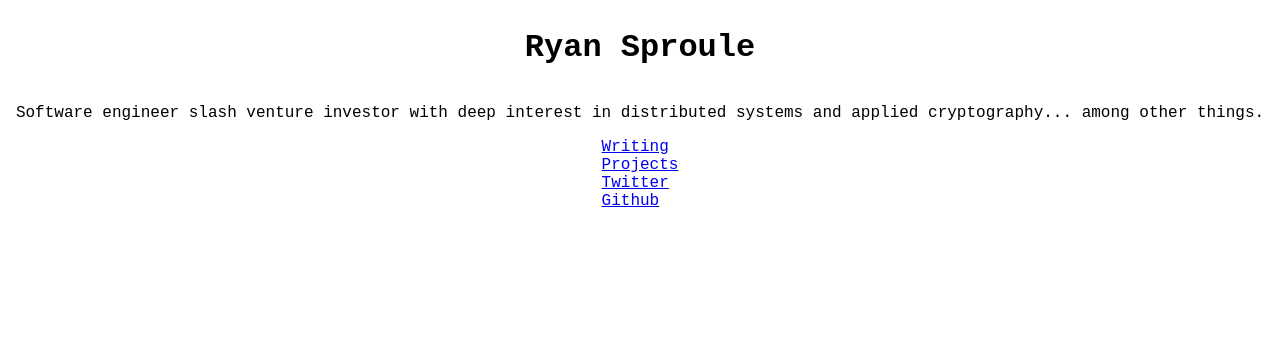
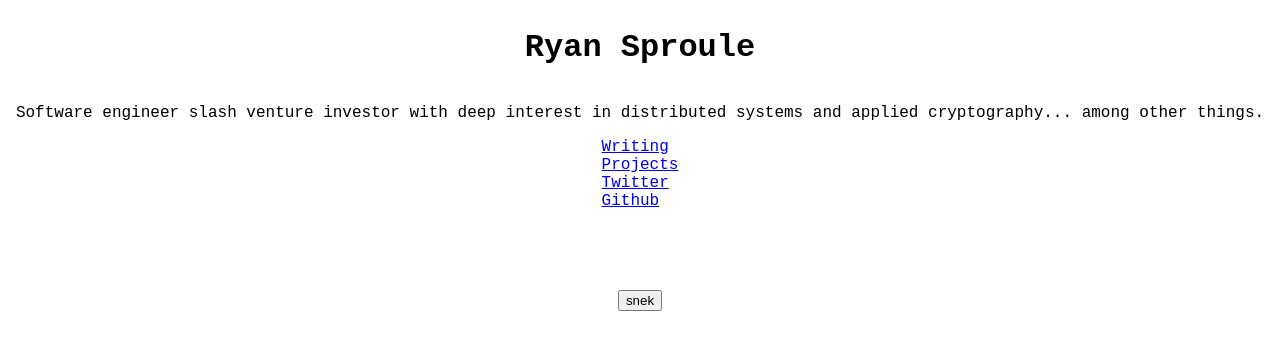
Before and after one commit to rsproule/personal-site, a React (Create React App) app: page / in a window 1280 px wide. Shown: the top 350 px of the page. Built offline with nearby package versions, Linux system fonts and the light colour scheme.

Commit message:
add snek to website

```diff
--- a/package.json
+++ b/package.json
@@ -17,6 +17,7 @@
     "react-dom": "^18.2.0",
     "react-router-dom": "^6.7.0",
     "react-scripts": "4.0.3",
+    "react-simple-snake": "^0.2.2",
     "typescript": "^4.9.4",
     "wagmi": "^0.12.1",
     "web-vitals": "^2.1.4"
--- a/src/pages/Homepage/index.tsx
+++ b/src/pages/Homepage/index.tsx
@@ -1,6 +1,10 @@
+import { useState } from "react";
 import { Link } from "react-router-dom";
+//@ts-ignore
+import Snake from "react-simple-snake";
 
 export const Homepage = () => {
+  const [snake, setSnake] = useState<boolean>(false);
   return (
     <div
       style={{
@@ -43,6 +47,21 @@ export const Homepage = () => {
           </li>
         </ul>
       </div>
+
+      {snake ? (
+        <Snake />
+      ) : (
+        <div
+          style={{
+            marginTop: "5rem",
+            width: "100%",
+            display: "flex",
+            justifyContent: "center",
+          }}
+        >
+          <button onClick={() => setSnake(true)}>snek</button>
+        </div>
+      )}
     </div>
   );
 };
```
Also changed, not shown: 1 other file (tests, documents, lock files or other folders).
